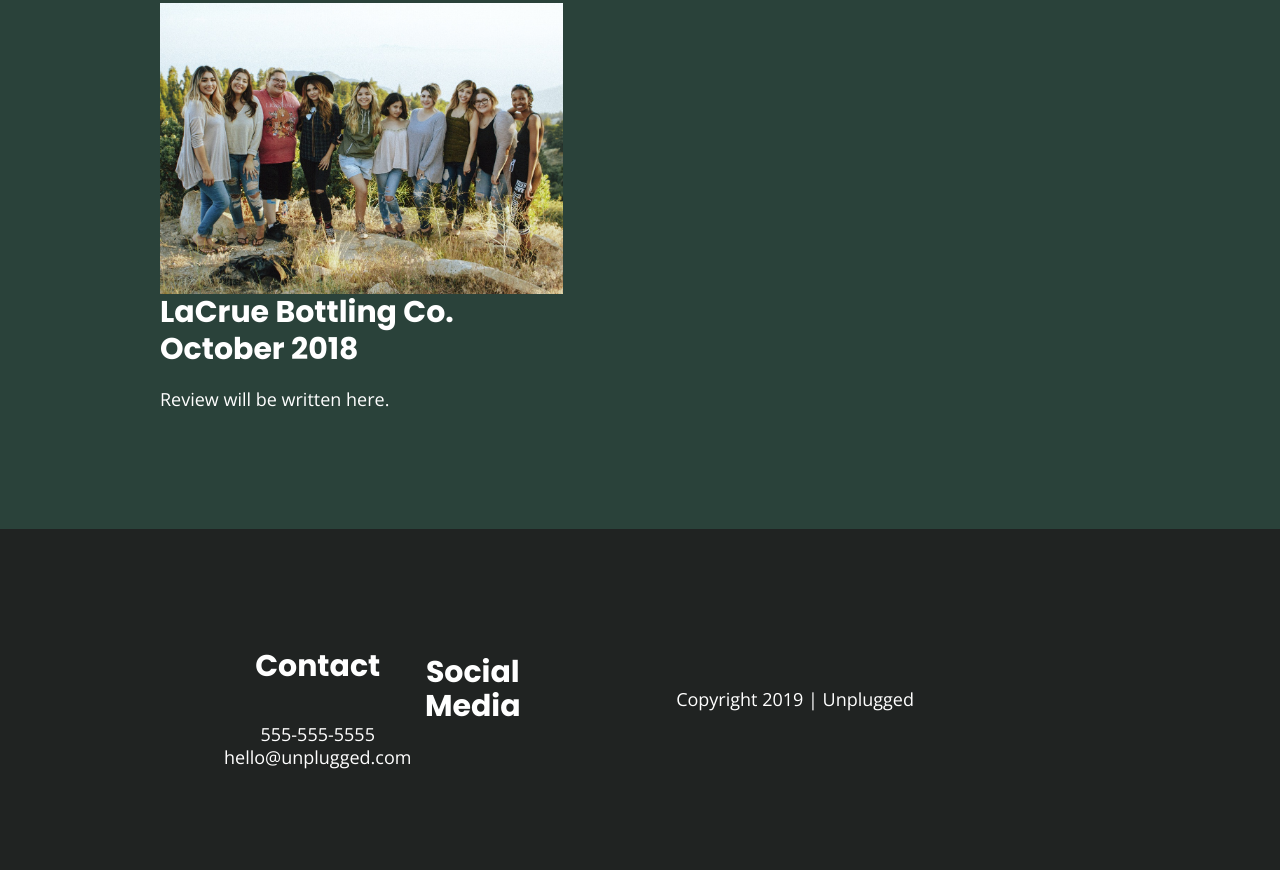
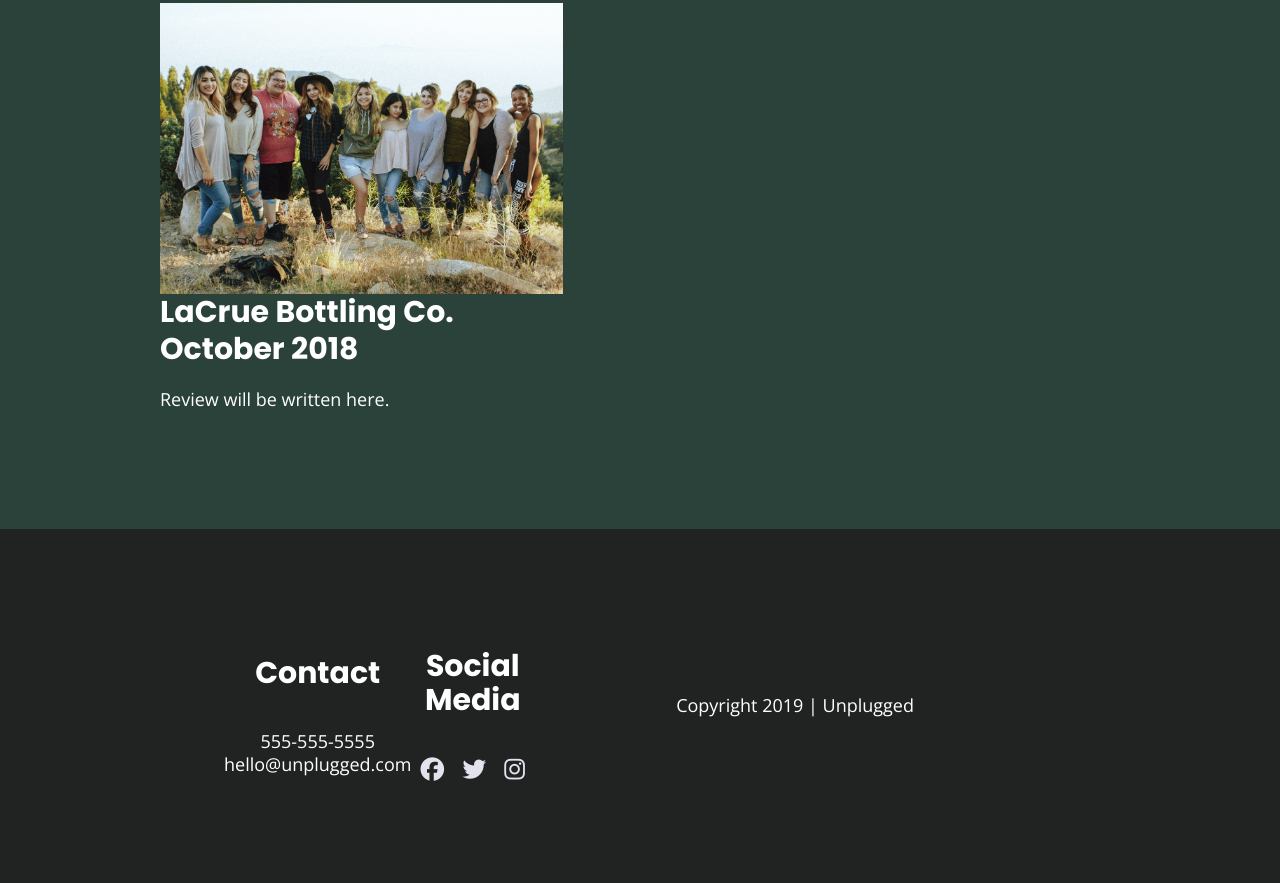
Before and after one commit to jillichrome/unplugged, a website built with Parcel: page index.html in a window 1280 px wide. Shown: the part 2216-3099 px from the top of the page. Built offline with nearby package versions, Linux system fonts and the light colour scheme.

Commit message:
Add social media icons

```diff
--- a/css/main.css
+++ b/css/main.css
@@ -233,6 +233,10 @@ footer .social-icons p {
  align-items: center;
 }
 
+footer .social-icons p i {
+  font-size: 1.3125em;
+}
+
 footer .copyright {
   margin: 20px 0;
 }
@@ -336,6 +340,11 @@ input[type=button] {
   display: flex;
   justify-content: center;
   flex-flow: row wrap;
+}
+
+.reviews i {
+	font-size: 3.75em;
+  margin-bottom: 40px;
 }
 
 .reviews h2 {
@@ -626,6 +635,7 @@ input[type=button] {
   footer p {
       line-height: 1.285;
   }
+
   footer .copyright {
     width: 100%;
   }
--- a/index.html
+++ b/index.html
@@ -142,13 +142,19 @@
           <h4>Social Media</h4>
           <div class="social-icons">
             <p>
-              <a href="https://www.facebook.com/Skillcrush/" target="_blank"></a>
+              <a href="https://www.facebook.com/Skillcrush/" target="_blank">
+                <i class="fab fa-facebook"></i>
+              </a>
             </p>
             <p>
-              <a href="https://twitter.com/Skillcrush" target="_blank"></a>
+              <a href="https://twitter.com/Skillcrush" target="_blank">
+                <i class="fab fa-twitter"></i>
+              </a>
             </p>
             <p>
-              <a href="https://www.instagram.com/skillcrush/" target="_blank"></a>
+              <a href="https://www.instagram.com/skillcrush/" target="_blank">
+                <i class="fab fa-instagram"></i>
+              </a>
             </p>
           </div>
         </div>
```
Also changed, not shown: about/index.html (+9 -3 lines), faq/index.html (+9 -3 lines).
